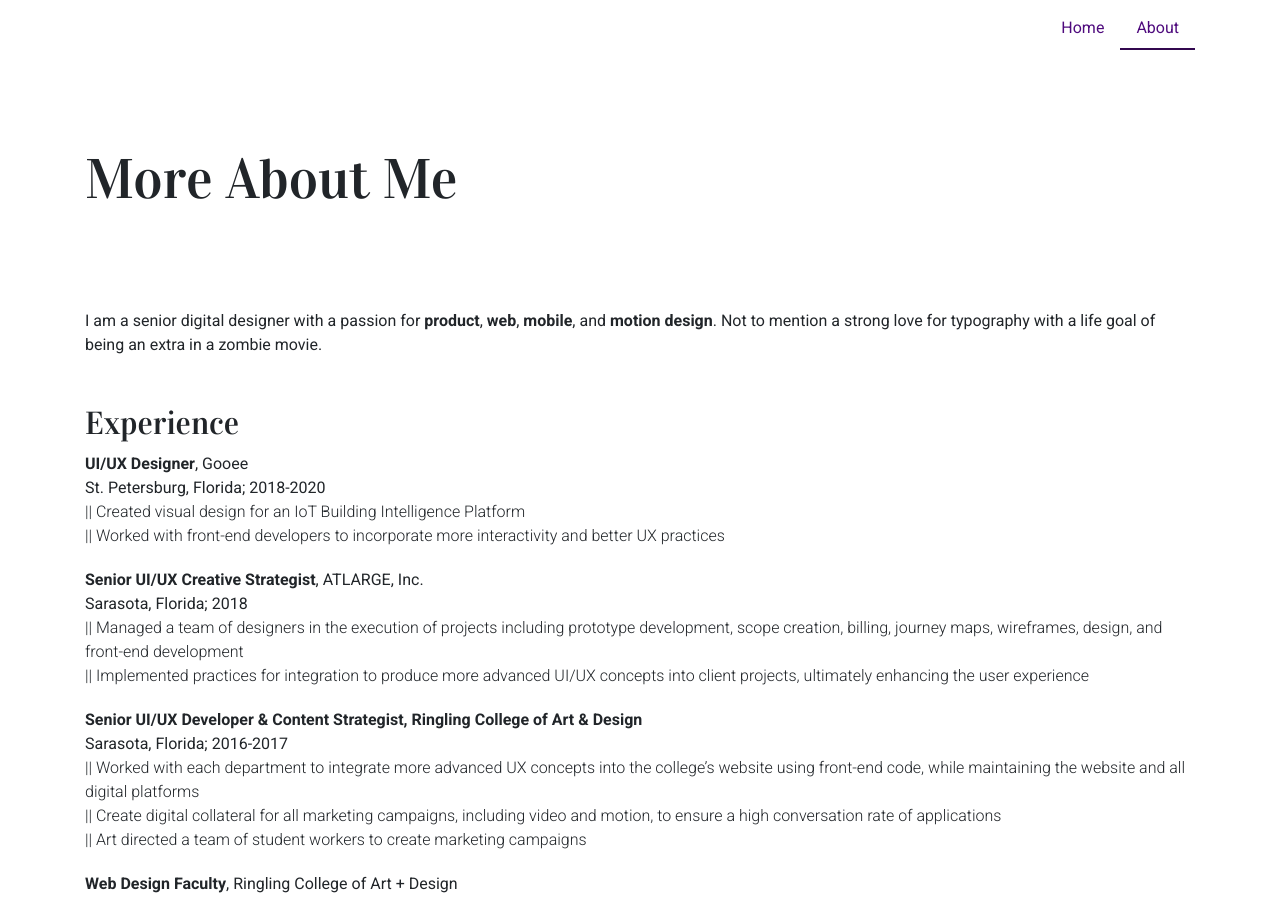
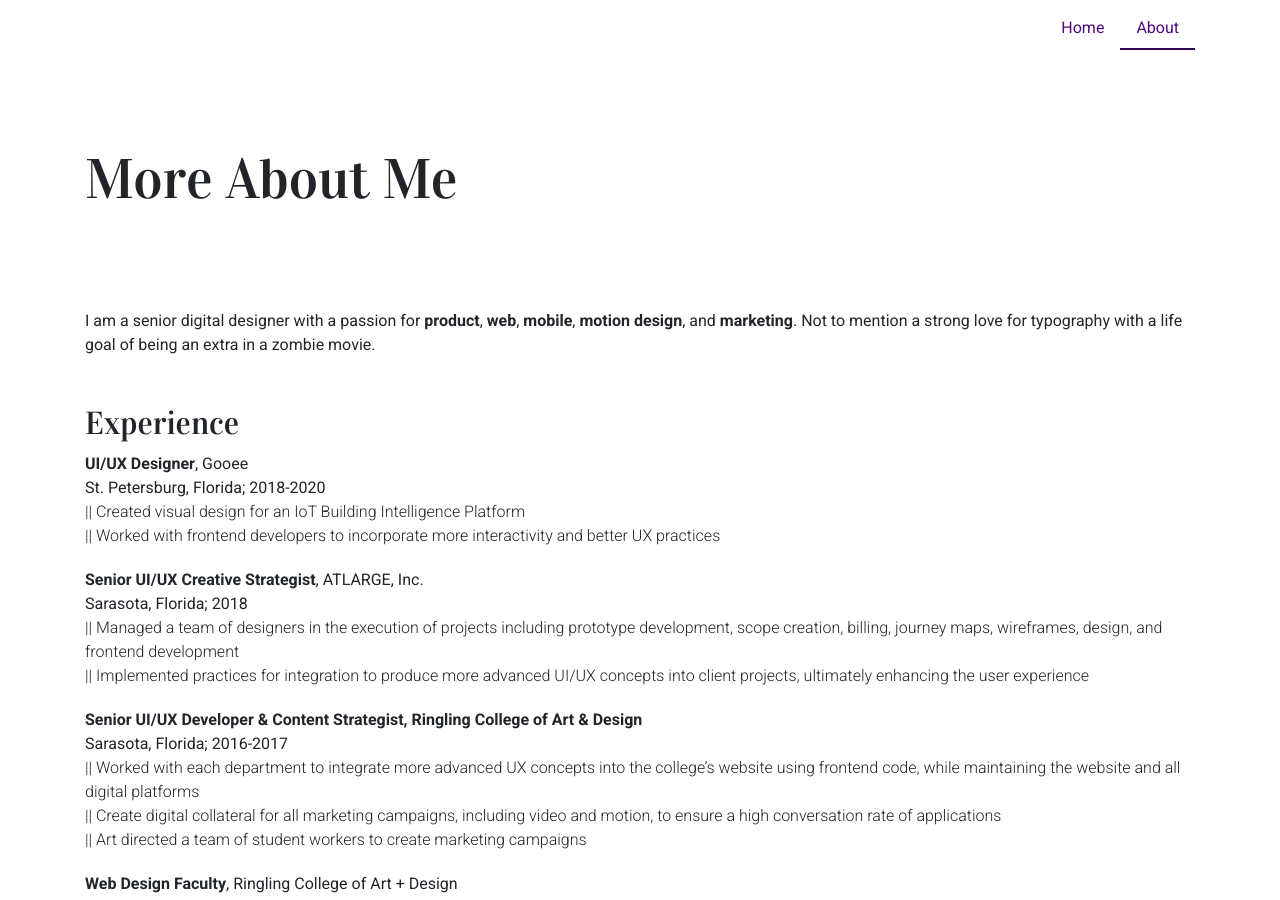
Before and after one commit to acannist/acannist.github.io, a Jekyll site: the page built from about.html, in a window 1280 px wide and 900 px high. Built offline with Jekyll 4.4.1, drawn with Linux system fonts in a browser that asks for light colours.

```diff
--- a/about.html
+++ b/about.html
@@ -11,20 +11,20 @@
 </div>
 
 <div class="container about">
-  <p>I am a senior digital designer with a passion for <strong>product</strong>, <strong>web</strong>, <strong>mobile</strong>, and <strong>motion design</strong>. Not to mention a strong love for typography with a life goal of being an extra in a zombie movie.</p>
+  <p>I am a senior digital designer with a passion for <strong>product</strong>, <strong>web</strong>, <strong>mobile</strong>, <strong>motion design</strong>, and <strong>marketing</strong>. Not to mention a strong love for typography with a life goal of being an extra in a zombie movie.</p>
   <h2>Experience</h2>
   <ul class="exp">
     <li><strong>UI/UX Designer</strong>, Gooee<br>
     St. Petersburg, Florida; 2018-2020<br>
     <em>||  Created visual design for an IoT Building Intelligence Platform<br>
-    ||  Worked with front-end developers to incorporate more interactivity and better UX practices</em></li>
+    ||  Worked with frontend developers to incorporate more interactivity and better UX practices</em></li>
     <li><strong>Senior UI/UX Creative Strategist</strong>, ATLARGE, Inc.<br>
     Sarasota, Florida; 2018<br>
-    <em>||  Managed a team of designers in the execution of projects including prototype development, scope creation, billing, journey maps, wireframes, design, and front-end development<br>
+    <em>||  Managed a team of designers in the execution of projects including prototype development, scope creation, billing, journey maps, wireframes, design, and frontend development<br>
     ||  Implemented practices for integration to produce more advanced UI/UX concepts into client projects, ultimately enhancing the user experience</em></li>
     <li><strong>Senior UI/UX Developer & Content Strategist, Ringling College of Art & Design</strong><br>
     Sarasota, Florida; 2016-2017<br>
-    <em>||  Worked with each department to integrate more advanced UX concepts into the college’s website using front-end code, while maintaining the website and all digital platforms<br>
+    <em>||  Worked with each department to integrate more advanced UX concepts into the college’s website using frontend code, while maintaining the website and all digital platforms<br>
     ||  Create digital collateral for all marketing campaigns, including video and motion, to ensure a high conversation rate of applications<br>
     ||  Art directed a team of student workers to create marketing campaigns</em></li>
     <li><strong>Web Design Faculty</strong>, Ringling College of Art + Design<br>
--- a/index.html
+++ b/index.html
@@ -6,7 +6,7 @@
 <div class="introduction">
   <div class="container">
     <h1 class="display-4">Andrea Cannistra</h1>
-    <p class="lead">I am a senior digital designer with a passion for <strong>product</strong>, <strong>web</strong>, <strong>mobile</strong>, and <strong>motion design</strong>. Not to mention a strong love for typography with a life goal of being an extra in a zombie movie.</p>
+    <p class="lead">I am a senior digital designer with a passion for <strong>product</strong>, <strong>web</strong>, <strong>mobile</strong>, <strong>motion design</strong>, and <strong>marketing</strong>. Not to mention a strong love for typography with a life goal of being an extra in a zombie movie.</p>
   </div>
 </div>
 
```
Also changed, not shown: _data/casestudies.yml (+7 -7 lines).
